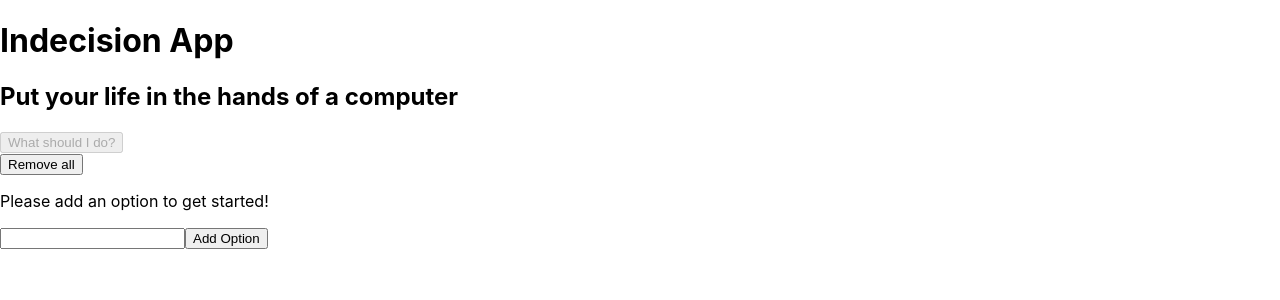
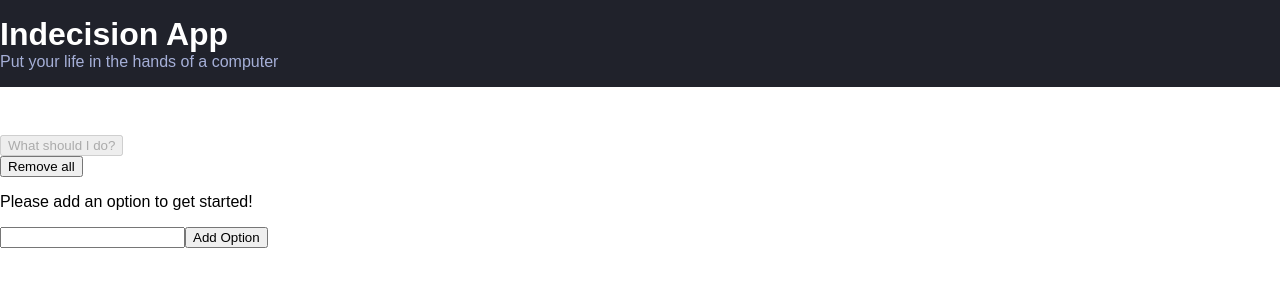
Before and after one commit to davidobi/decisionMakingApp, a React (Create React App) app in the folder decisionmaker/: page / in a window 1280 px wide. Shown: the top 300 px of the page. Built offline with nearby package versions, Linux system fonts and the light colour scheme.

Commit message:
adding styling scss to components starting with header

```diff
--- a/decisionmaker/package.json
+++ b/decisionmaker/package.json
@@ -6,6 +6,7 @@
     "@testing-library/jest-dom": "^5.16.4",
     "@testing-library/react": "^13.0.1",
     "@testing-library/user-event": "^13.5.0",
+    "node-sass": "^7.0.1",
     "react": "^18.0.0",
     "react-dom": "^18.0.0",
     "react-scripts": "5.0.1",
--- a/decisionmaker/src/App.js
+++ b/decisionmaker/src/App.js
@@ -3,6 +3,7 @@ import AddOption from './components/AddOption';
 import Options from './components/Options/Options';
 import Action from './components/Action';
 import Header from './components/Header';
+import './styles/styles.scss';
 
 class IndecisionApp extends Component {
   state = {
--- a/decisionmaker/src/components/Header.js
+++ b/decisionmaker/src/components/Header.js
@@ -1,9 +1,9 @@
 import React from "react";
 
 const Header = (props) => (
-      <div>
-        <h1>{props.title} </h1>
-        {props.subtitle && <h2>{props.subtitle}</h2> }
+      <div className="header">
+        <h1 className="header__title">{props.title} </h1>
+        {props.subtitle && <h2 className="header__subtitle">{props.subtitle}</h2> }
       </div>
     );
 
--- /dev/null
+++ b/decisionmaker/src/styles/base/_base.scss
@@ -0,0 +1,8 @@
+html {
+    font-size: 62.5%;
+}
+
+body {
+    font-family: Arial, Helvetica, sans-serif;
+    font-size: 1.6rem;
+}
--- /dev/null
+++ b/decisionmaker/src/styles/components/_header.scss
@@ -0,0 +1,18 @@
+.header {
+    background: #20222b;
+    margin-bottom: 4.8rem;
+    padding: 1.6rem 0;
+    color: white;
+}
+
+.header__title {
+    font-size: 3.2rem;
+    margin: 0;
+}
+
+.header__subtitle {
+    color: #a5afd7;
+    font-size: 1.6rem;
+    font-weight: 500;
+    margin: 0;
+}
--- /dev/null
+++ b/decisionmaker/src/styles/styles.scss
@@ -0,0 +1,2 @@
+@import './base/base';
+@import './components/header';
```
Also changed, not shown: 1 other file (tests, documents, lock files or other folders).
